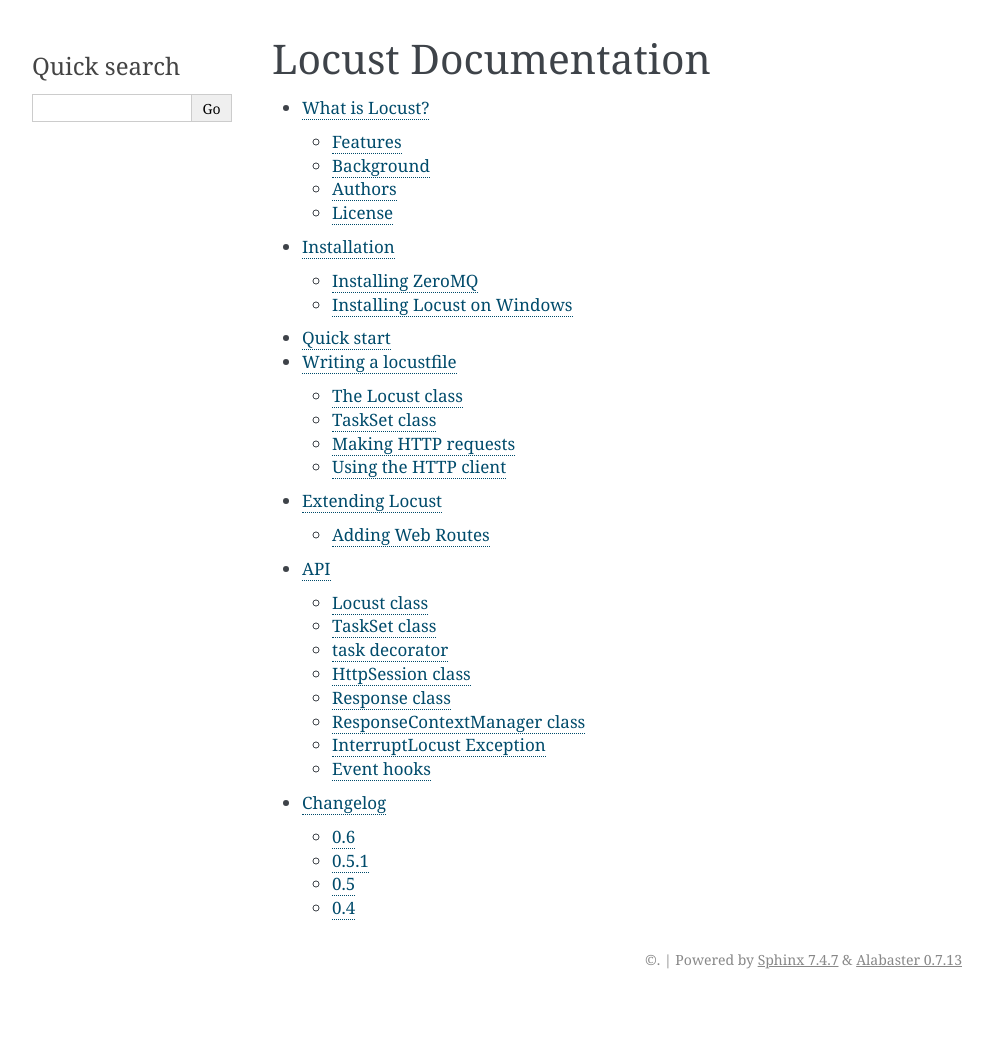
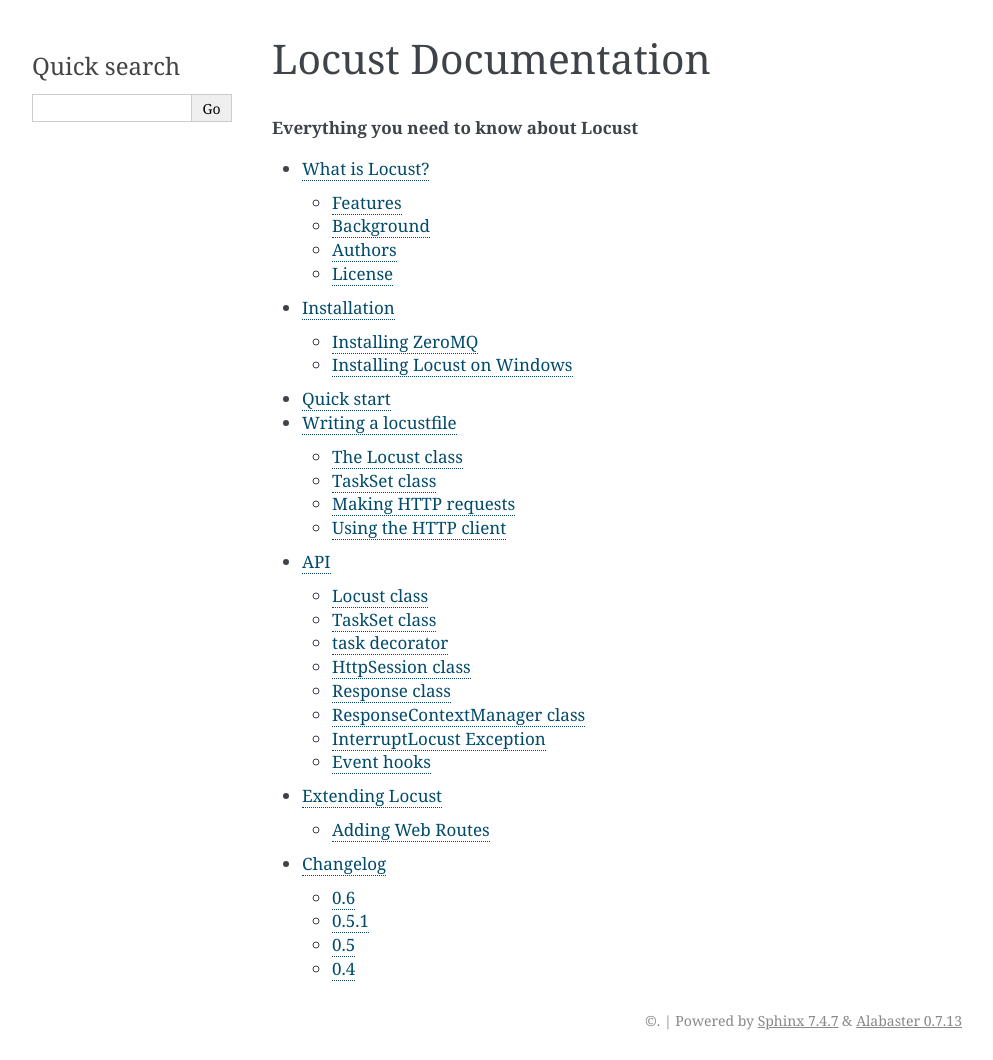
Before and after one commit to locustio/locust, a Sphinx documentation site: the page built from docs/index.rst, in a window 1280 px wide. Shown: the whole page, without its empty margins (148-1141 px from the left). Built offline with Sphinx 7.4.7, drawn with Linux system fonts in a browser that asks for light colours; before the commit the page ends 999 px from its top, so only the background shows below that.

Commit message:
Minor docs improvements

```diff
--- a/docs/index.rst
+++ b/docs/index.rst
@@ -1,6 +1,9 @@
 =====================
 Locust Documentation
 =====================
+
+.. rubric:: Everything you need to know about Locust
+
 
 .. toctree ::
     :maxdepth: 2
@@ -9,6 +12,6 @@
     installation
     quickstart
     writing-a-locustfile
+    api
     extending-locust
-    api
     changelog
--- a/docs/what-is-locust.rst
+++ b/docs/what-is-locust.rst
@@ -5,7 +5,8 @@
 Locust is an easy-to-use, distributed, user load testing tool. Intended for load testing web sites
 (or other systems) and figuring out how many concurrent users a system can handle.
 
-The idea is that during a test, a swarm of locusts will attack your website. The behavior of each
+The idea is that during a test, a swarm of `locusts <http://en.wikipedia.org/wiki/Locust>`_
+will attack your website. The behavior of each
 locust (or test user if you will) is defined by you and the swarming process is monitored from a
 web UI in real-time. This will help you battle test and identify bottlenecks in your code before
 letting real users in.
```
